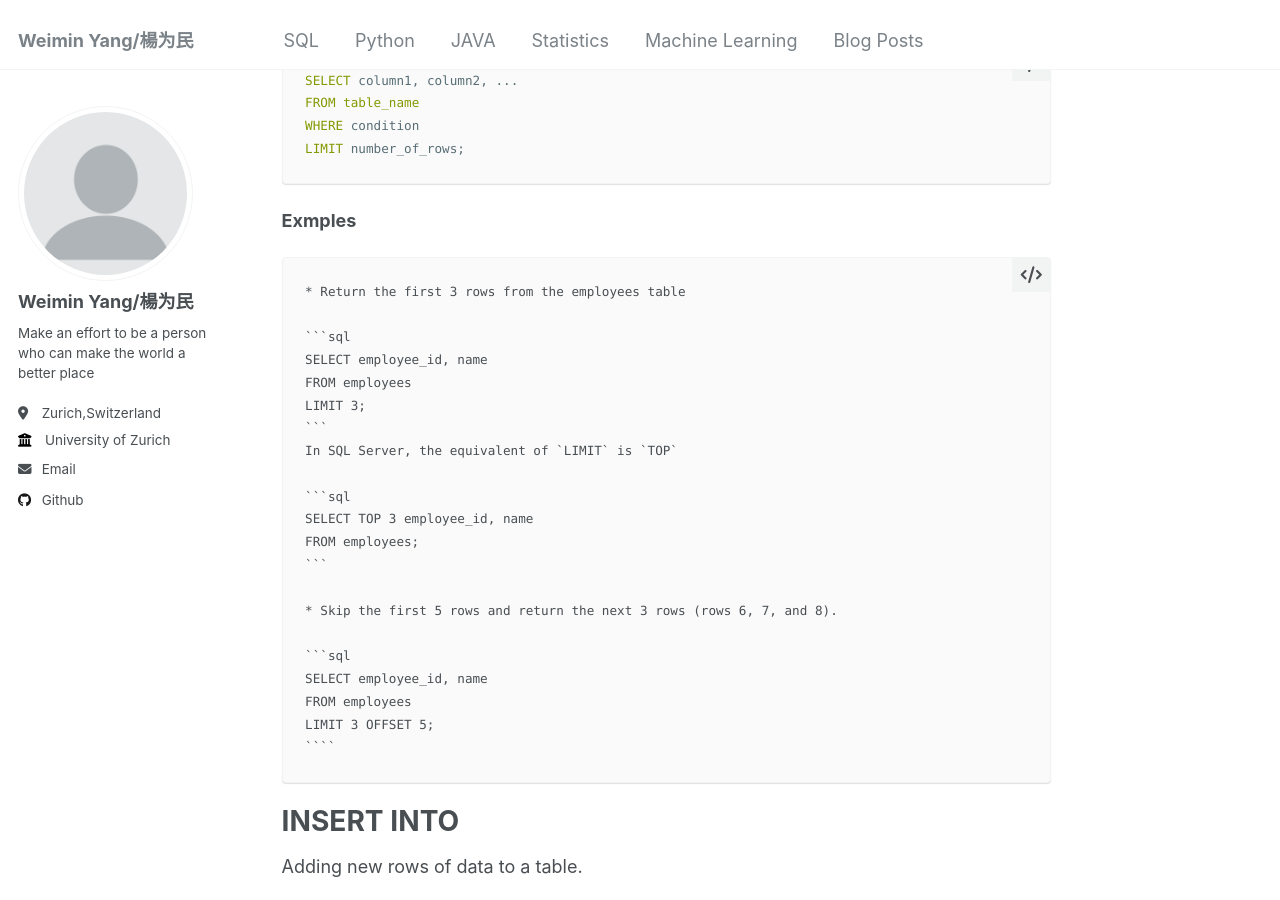
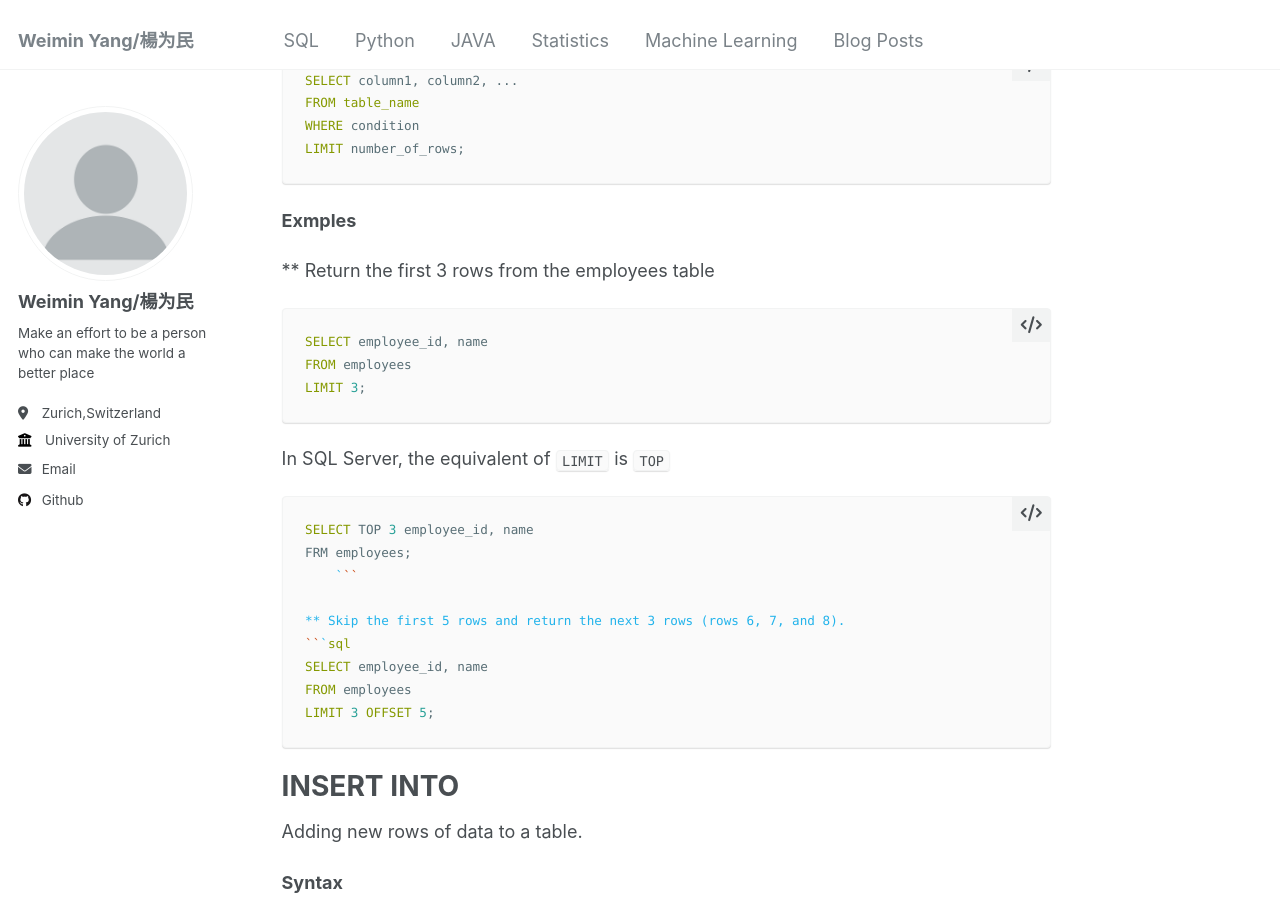
Before and after one commit to weimin3/weimin3.github-io, a Jekyll site: the page built from _SQL/2_DML.md, in a window 1280 px wide and 900 px high, scrolled down 4887 px. Built offline with Jekyll 4.4.1, drawn with Linux system fonts in a browser that asks for light colours.

Commit message:
Update 2_DML.md

`````diff
--- a/_SQL/2_DML.md
+++ b/_SQL/2_DML.md
@@ -209,27 +209,26 @@ LIMIT number_of_rows;
 
 **Exmples**
 
-    * Return the first 3 rows from the employees table
+** Return the first 3 rows from the employees table
 
-    ```sql
-    SELECT employee_id, name
-    FROM employees
-    LIMIT 3;
-    ```
-    In SQL Server, the equivalent of `LIMIT` is `TOP`
+```sql
+SELECT employee_id, name
+FROM employees
+LIMIT 3;
+```
+In SQL Server, the equivalent of `LIMIT` is `TOP`
 
-    ```sql
-    SELECT TOP 3 employee_id, name
-    FROM employees;
+```sql
+SELECT TOP 3 employee_id, name
+FRM employees;
     ```
 
-    * Skip the first 5 rows and return the next 3 rows (rows 6, 7, and 8).
-
-    ```sql
-    SELECT employee_id, name
-    FROM employees
-    LIMIT 3 OFFSET 5;
-    ````
+** Skip the first 5 rows and return the next 3 rows (rows 6, 7, and 8).
+```sql
+SELECT employee_id, name
+FROM employees
+LIMIT 3 OFFSET 5;
+````
 
 # INSERT INTO
 Adding new rows of data to a table.
`````
